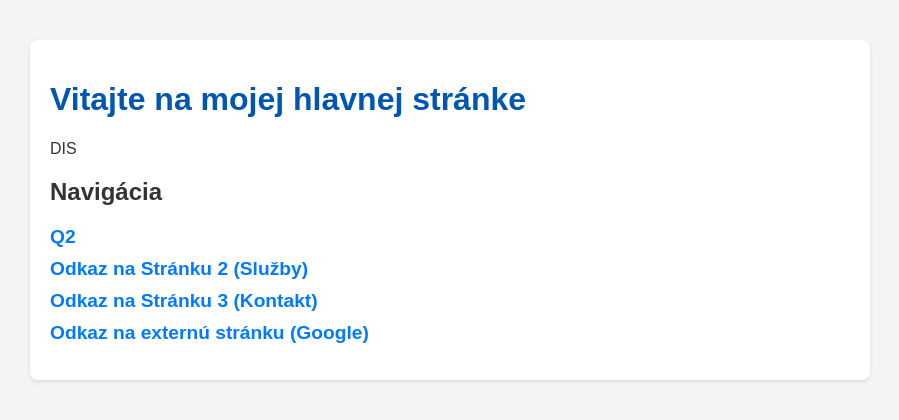
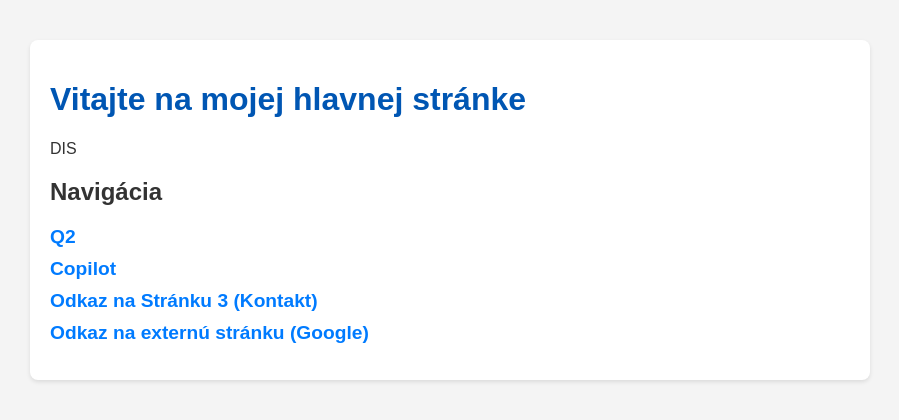
Before and after one commit to bulejko/dis, a plain HTML site: page index.html in a window 1280 px wide. Shown: the whole page, without its empty margins (190-1089 px from the left). Drawn offline with Linux system fonts and the light colour scheme.

Commit message:
Update index.html

```diff
--- a/index.html
+++ b/index.html
@@ -50,7 +50,7 @@
             <h2>Navigácia</h2>
             <ul>
                 <li><a href="Q2.html">Q2</a></li>
-                <li><a href="stranka2.html">Odkaz na Stránku 2 (Služby)</a></li>
+                <li><a href="Copilot.html">Copilot</a></li>
                 <li><a href="stranka3.html">Odkaz na Stránku 3 (Kontakt)</a></li>
                 <li><a href="https://www.google.com" target="_blank">Odkaz na externú stránku (Google)</a></li>
             </ul>
```
